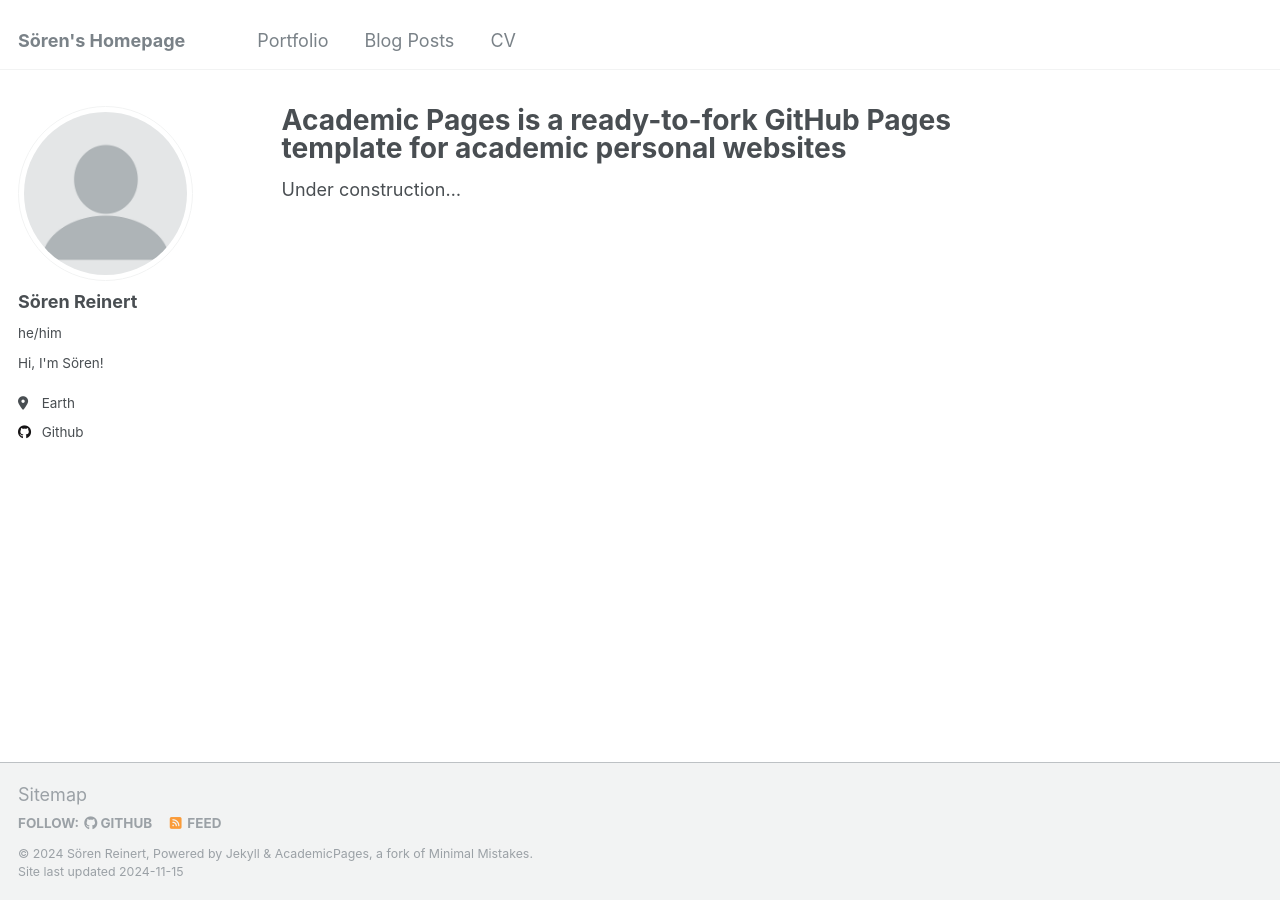
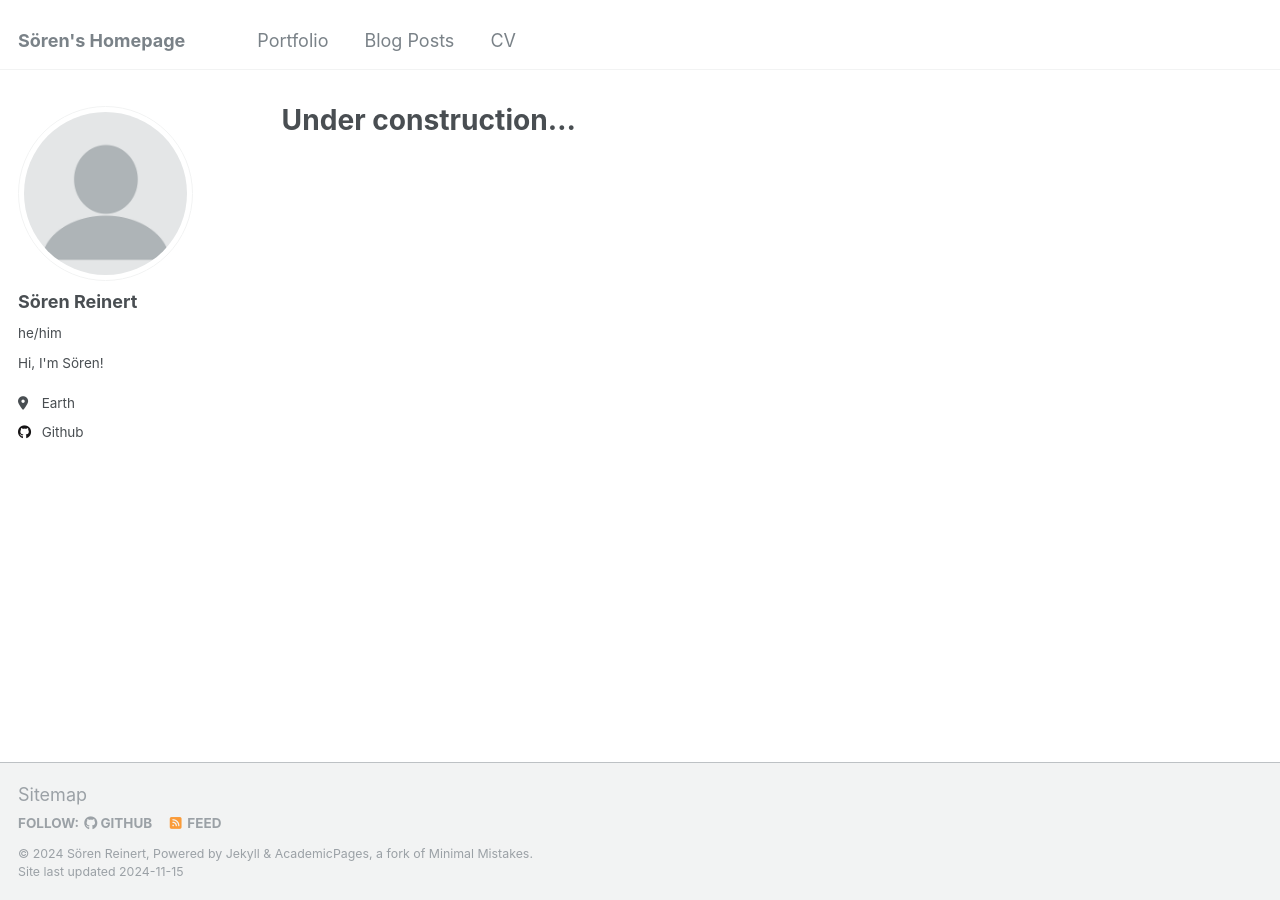
Before and after one commit to soe-reinert/soe-reinert.github.io, a Jekyll site: the page built from _pages/about.md, in a window 1280 px wide. Built offline with Jekyll 4.4.1, drawn with Linux system fonts in a browser that asks for light colours.

Commit message:
Update main page

```diff
--- a/_pages/about.md
+++ b/_pages/about.md
@@ -1,10 +1,8 @@
 ---
 permalink: /
-title: "Academic Pages is a ready-to-fork GitHub Pages template for academic personal websites"
+title: "Under construction..."
 author_profile: true
 redirect_from:
   - /about/
   - /about.html
 ---
-
-Under construction...
```
